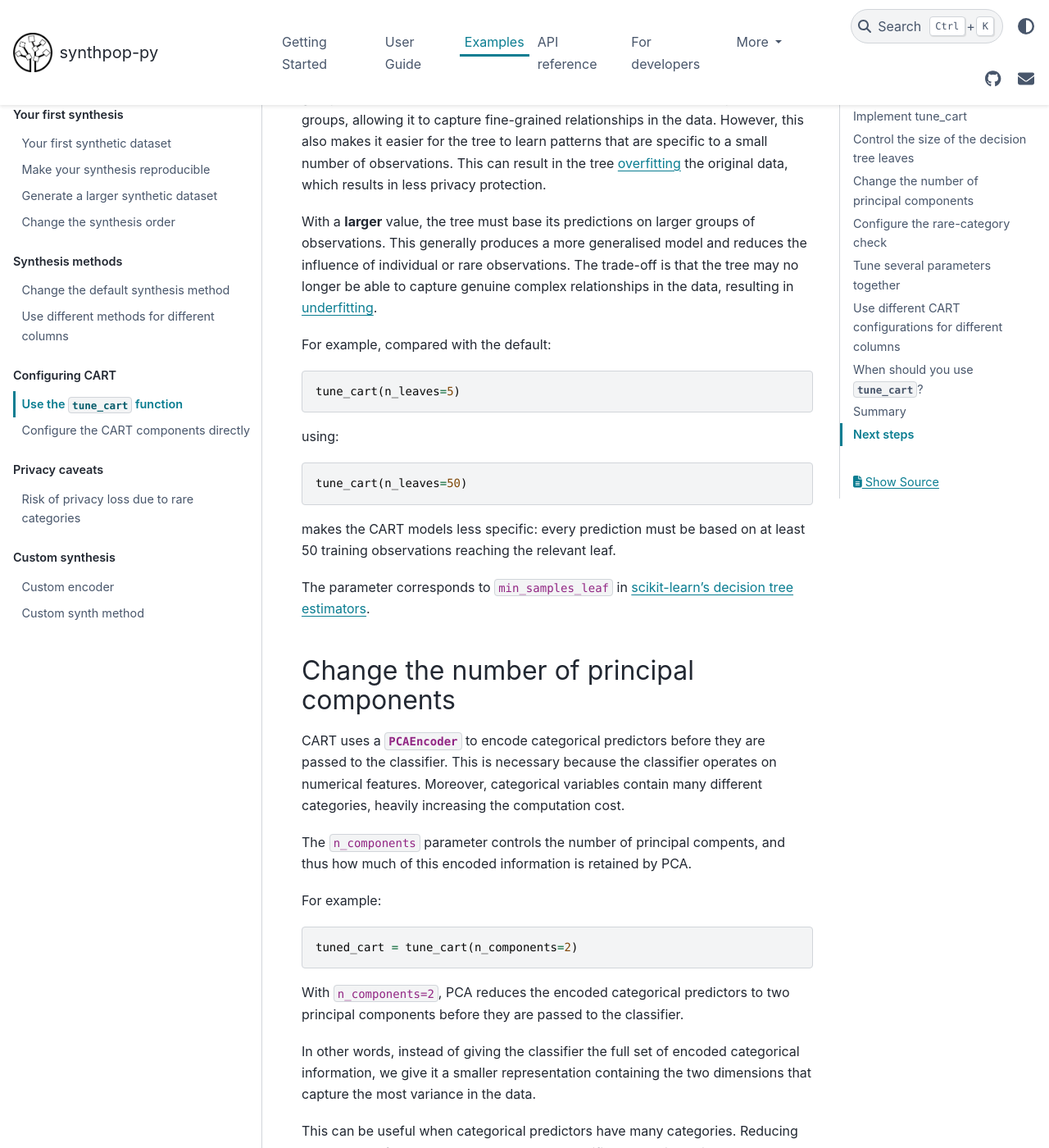
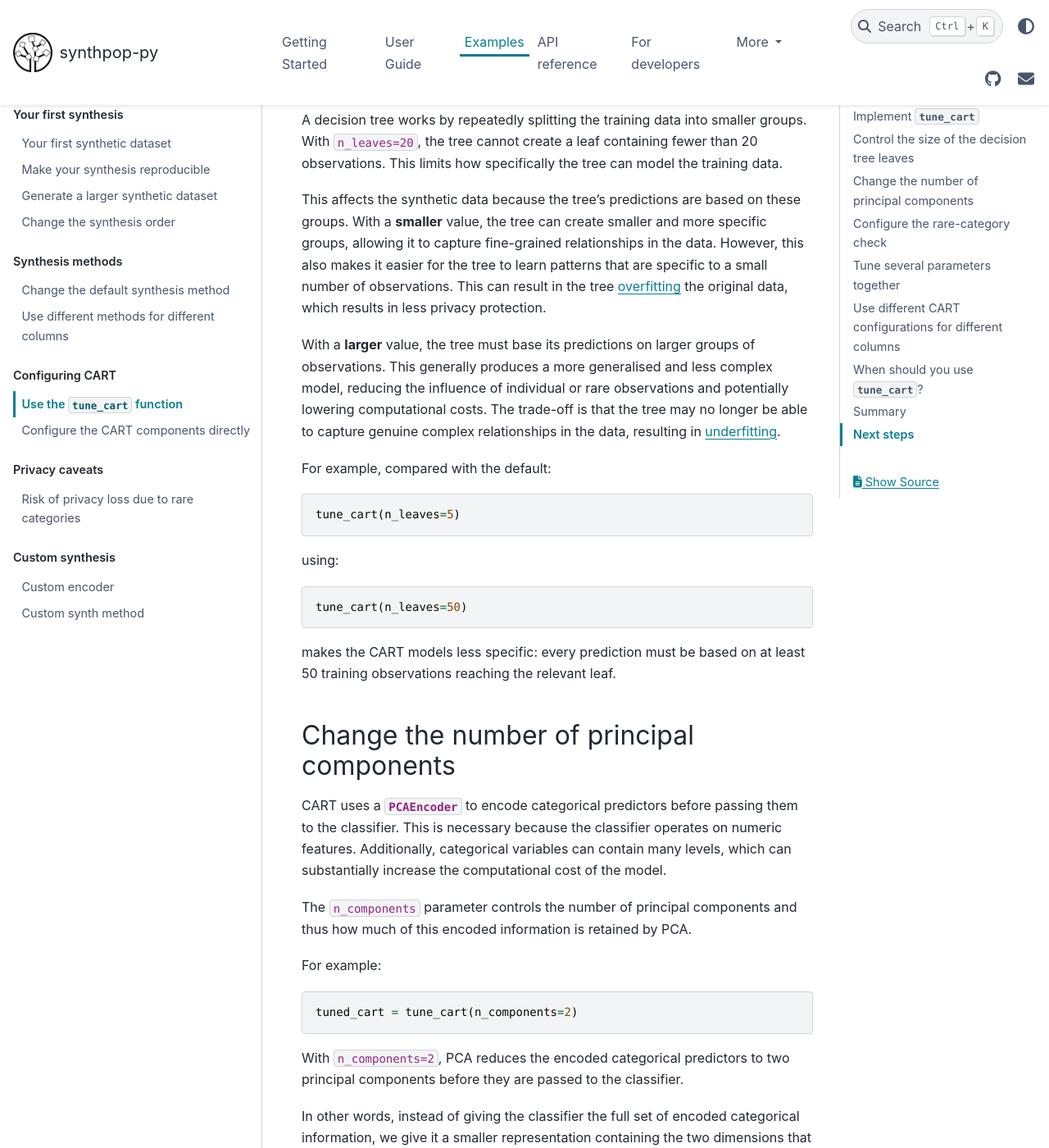
Before and after one commit to duonl/synthpop-py, a Sphinx documentation site: the page built from docs/source/examples/tune_cart_function.md, in a window 1280 px wide and 1400 px high, scrolled down 2068 px. Shown: the whole window at 82% size. Built offline with Sphinx 7.4.7 and the PyData theme 0.15.4, drawn with Linux system fonts in a browser that asks for light colours; some of the changed text lies outside the part shown.

Commit message:
implement feedback

````diff
--- a/docs/source/examples/tune_cart_function.md
+++ b/docs/source/examples/tune_cart_function.md
@@ -1,15 +1,18 @@
 # Use the `tune_cart` function
 In the previous examples, we used the synthesis methods with their default configuration. This works well as a starting point, but the characteristics of a dataset may call for some additional tuning.
 
-For example, a dataset might contain many observations, where using larger leaf nodes could produce a more generalised model. Or categorical predictors might contain many levels, which makes them computationally heavy. As such, dimensionality reduction of the data, before passing it to the classifier, might be usefull.
+For example, a dataset may contain a large number of observations, in which case using larger leaf nodes can produce a more generalised model. Similarly, categorical predictors may contain many levels, making them computationally expensive to process. In such cases, reducing the dimensionality of the data before passing it to the classifier may be beneficial.
 
 The CART synthesis method can be configured by constructing a {class}`~synthpop.methods.cart_synth.CartMethod` instance and changing its individual components manually. However, this can involve configuring several underlying estimators separately from each other. How to do this will be explained in the following example: [Configure the CART components directly](./configure_cart_directly.md).
 
-For common CART tuning options however, synthpop-py provides the {func}`~synthpop.methods.cart_synth.tune_cart` convenience function. It lets us change the most commonly tuned parameters in one place and applies those settings consistently to the relevant CART components.
+For common CART tuning options, synthpop-py provides the {func}`~synthpop.methods.cart_synth.tune_cart` convenience function. It lets us change the most commonly tuned parameters in one place and applies those settings consistently to the relevant CART components.
 
-In this example, we will introduce how to use the convenience {func}`~synthpop.methods.cart_synth.tune_cart` function. More precisely, we will show 1). how to adjust the number of observations in a leaf node `n_leaves`, 2). number of PCA Components `n_components`, and 3) the consideration threshold for rare categories `rare_categories_threshold`.
+In this example, we will introduce how to use the {func}`~synthpop.methods.cart_synth.tune_cart` convenience function. More precisely, we will show how to adjust:
+1. the number of observations in a leaf node `n_leaves`;
+2. the number of PCA Components `n_components`; and
+3. the consideration threshold for rare categories `rare_categories_threshold`.
 
-## Implement tune_cart
+## Implement `tune_cart`
 Suppose we are working with the Titanic dataset and want every variable to use CART synthesis, but we want each decision tree to require at least 10 observations in a leaf.
 
 Instead of constructing a `CartMethod` and configuring each decision tree individually, we can use `tune_cart`:
@@ -39,15 +42,17 @@ synthesiser = Synthesiser(
 )
 ```
 The value `20` is passed to the `min_samples_leaf` parameter of the decision trees used for:
-- classification;
-- regression; and
-- predicting missing values.
+- :any:`classification <~synthpop.methods.cart_synth.TreeClassifierMethod>`;
+- :any:`regression <~synthpop.methods.cart_synth.TreeRegressorMethod>`; and
+- [predicting missing values](../api_reference/data_processing/Missing_value.rst).
+
+The parameter corresponds to `min_samples_leaf` in [scikit-learn's decision tree estimators](https://scikit-learn.org/stable/modules/generated/sklearn.tree.DecisionTreeClassifier.html).
 
 A decision tree works by repeatedly splitting the training data into smaller groups. With `n_leaves=20`, the tree cannot create a leaf containing fewer than 20 observations. This limits how specifically the tree can model the training data.
 
 This affects the synthetic data because the tree's predictions are based on these groups. With a **smaller** value, the tree can create smaller and more specific groups, allowing it to capture fine-grained relationships in the data. However, this also makes it easier for the tree to learn patterns that are specific to a small number of observations. This can result in the tree [overfitting](https://en.wikipedia.org/wiki/Overfitting) the original data, which results in less privacy protection.
 
-With a **larger** value, the tree must base its predictions on larger groups of observations. This generally produces a more generalised model and reduces the influence of individual or rare observations. The trade-off is that the tree may no longer be able to capture genuine complex relationships in the data, resulting in [underfitting](https://en.wikipedia.org/wiki/Overfitting#Underfitting:~:text=training%20and%20inference.-,Underfitting,-edit).
+With a **larger** value, the tree must base its predictions on larger groups of observations. This generally produces a more generalised and less complex model, reducing the influence of individual or rare observations and potentially lowering computational costs. The trade-off is that the tree may no longer be able to capture genuine complex relationships in the data, resulting in [underfitting](https://en.wikipedia.org/wiki/Overfitting#Underfitting:~:text=training%20and%20inference.-,Underfitting,-edit).
 
 For example, compared with the default:
 ```python
@@ -59,12 +64,10 @@ tune_cart(n_leaves=50)
 ```
 makes the CART models less specific: every prediction must be based on at least 50 training observations reaching the relevant leaf.
 
-The parameter corresponds to `min_samples_leaf` in [scikit-learn's decision tree estimators](https://scikit-learn.org/stable/modules/generated/sklearn.tree.DecisionTreeClassifier.html).
+## Change the number of principal components
+CART uses a {class}`~synthpop.data_processing.encoders.PCAEncoder` to encode categorical predictors before passing them to the classifier. This is necessary because the classifier operates on numeric features. Additionally, categorical variables can contain many levels, which can substantially increase the computational cost of the model.
 
-## Change the number of principal components
-CART uses a {class}`~synthpop.data_processing.encoders.PCAEncoder` to encode categorical predictors before they are passed to the classifier. This is necessary because the classifier operates on numerical features. Moreover, categorical variables contain many different categories, heavily increasing the computation cost.
-
-The `n_components` parameter controls the number of principal compents, and thus how much of this encoded information is retained by PCA.
+The `n_components` parameter controls the number of principal components and thus how much of this encoded information is retained by PCA.
 
 For example:
 ```python
````
Also changed, not shown: other parts of docs/source/examples/tune_cart_function.md (+1 -1 lines), docs/source/examples/configure_cart_directly.md (+9 -9 lines).
